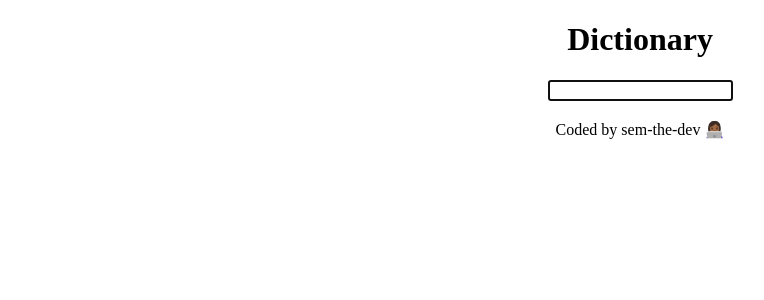
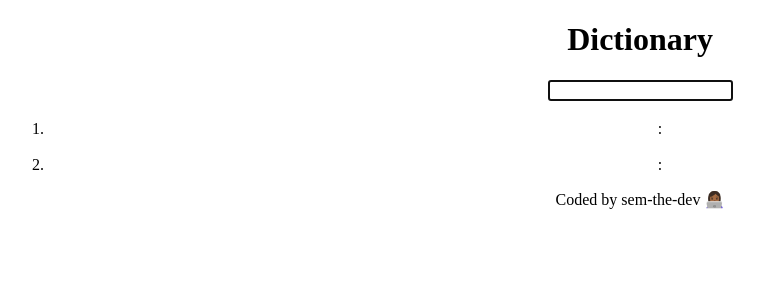
Before and after one commit to Sem-the-dev/dictionary, a React app: page / in a window 1280 px wide. Shown: the top 300 px of the page, without its empty margins (0-764 px from the left). Built offline with nearby package versions, Linux system fonts and the light colour scheme.

Commit message:
add response data

```diff
--- a/src/Dictionary.js
+++ b/src/Dictionary.js
@@ -2,20 +2,32 @@ import React, { useState } from "react";
 import axios from 'axios'
 
 export default function Dictionary() {
-  const [keyword, setKeyword] = useState("");
+  const [searchWord, setSearchWord] = useState("");
+  const [responseData, setResponseData] = useState("")
+
 
   function searchDictionary(e) {
     e.preventDefault();
-    let apiUrl = `https://api.dictionaryapi.dev/api/v2/entries/en_US/${keyword}`
+    let apiUrl = `https://api.dictionaryapi.dev/api/v2/entries/en_US/${searchWord}`;
     axios.get(apiUrl).then(handleResponse);
     alert(keyword);
   }
   function inputValue(e) {
-    setKeyword(e.target.value);
+    setSearchWord(e.target.value);
   }
 
   function handleResponse(response){
-    console.log(response.data)
+      setResponseData({
+        word: response.data[0].word,
+        phonetics: response.data[0].phonetics[0].text,
+        definition1: response.data[0].meanings[0].definitions[0].definition,
+        wordType1: response.data[0].meanings[0].partOfSpeech,
+        definition2: response.data[0].meanings[1].definitions[0].definition,
+        wordType2: response.data[0].meanings[1].partOfSpeech,
+      });
+     console.log(response.data)
+    // console.log(response.data[0].meanings[0].partOfSpeech);
+
   }
 
 
@@ -24,7 +36,19 @@ export default function Dictionary() {
       <form onSubmit={searchDictionary}>
         <input type="search" autoFocus={true} onChange={inputValue} />
       </form>
-      <h3>{keyword}</h3>
+      <h3>{responseData.word}</h3>
+      <p style={{ "font-style": "italic" }}>{responseData.phonetics}</p>
+      <ol>
+        <li>
+          {responseData.wordType1}: {responseData.definition1}
+        </li>
+        <br />
+        <li>
+          {responseData.wordType2}
+          : {responseData.definition2}
+        </li>
+      </ol>
+      <p> </p>
     </div>
   );
 }
```
